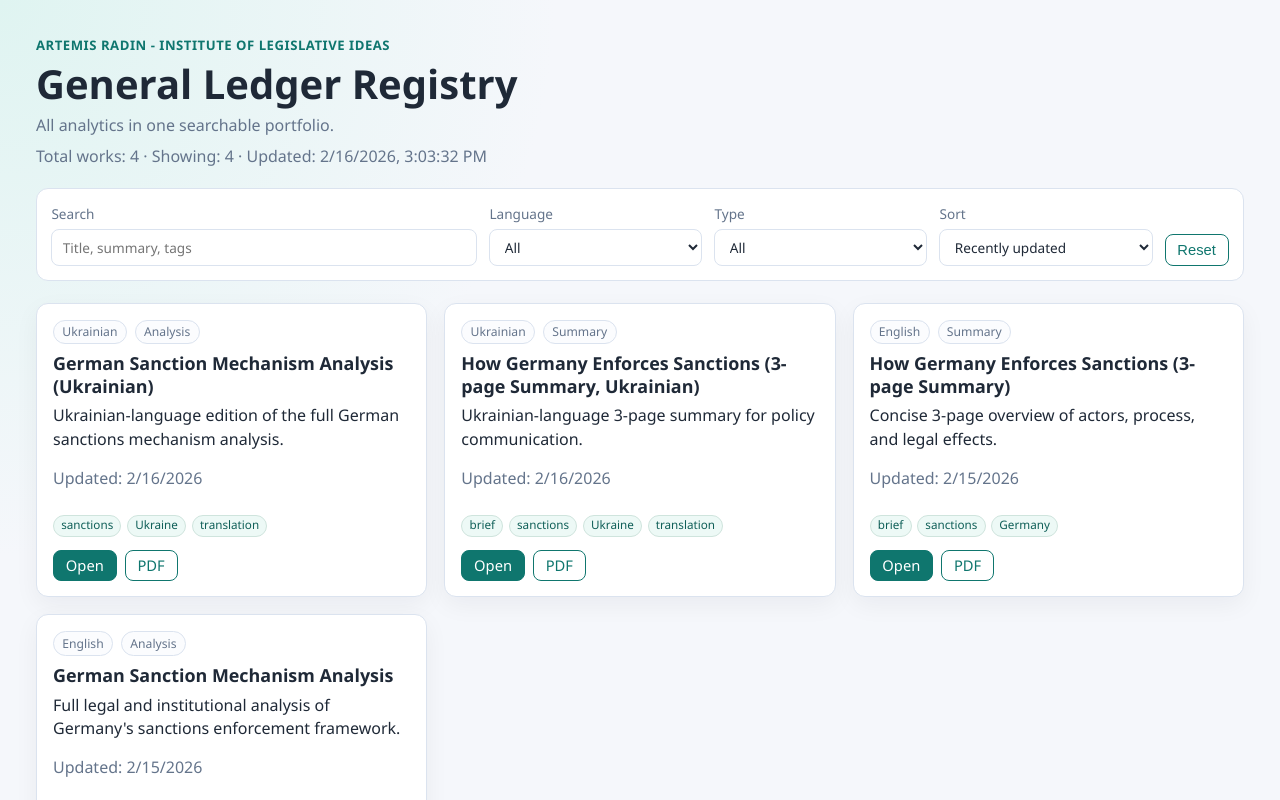
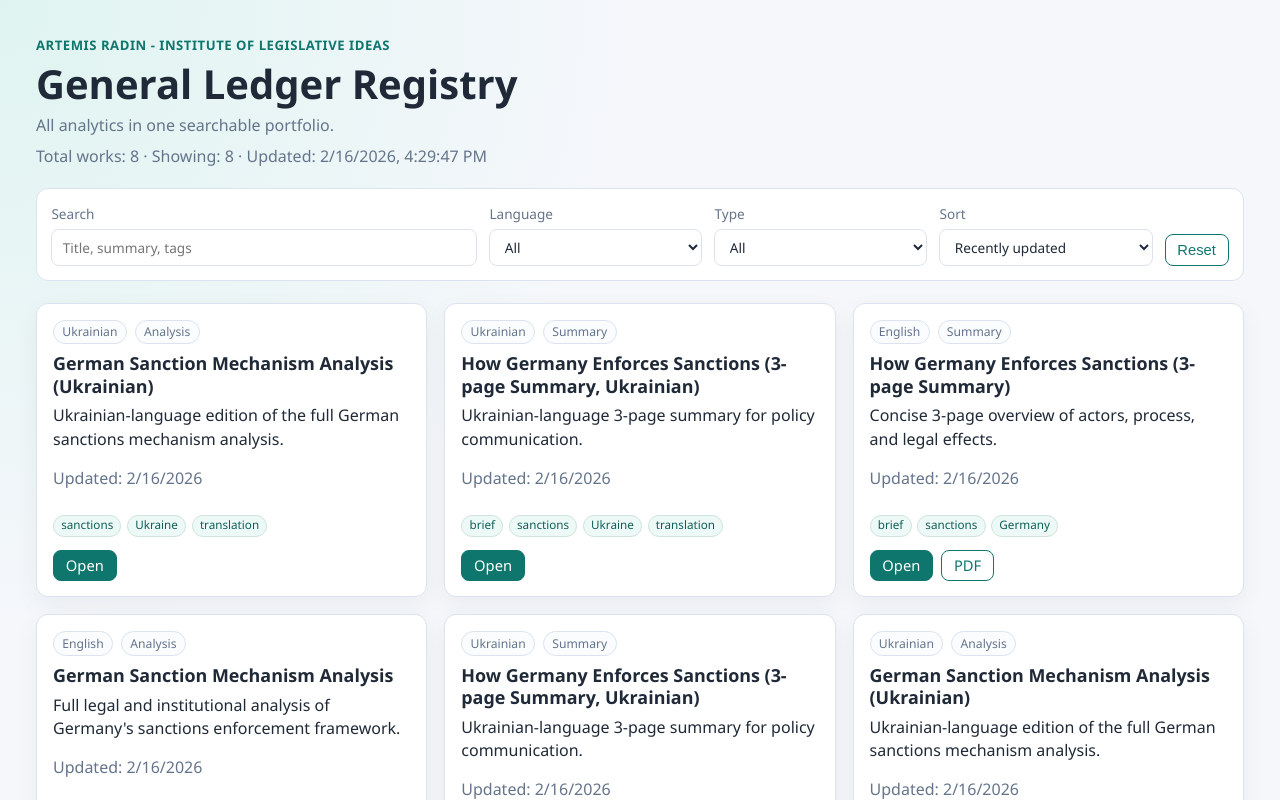
Before and after one commit to artemiusradin-png/izi-ledger-registry, a Next.js app: page / in a window 1280 px wide. Shown: the top 800 px of the page. Built offline with nearby package versions, Linux system fonts and the light colour scheme.

Commit message:
Fix broken Open entries by ignoring duplicate rendered filenames

```diff
--- a/content/registry.json
+++ b/content/registry.json
@@ -1,6 +1,6 @@
 {
-  "generatedAt": "2026-02-16T15:03:32.502Z",
-  "total": 4,
+  "generatedAt": "2026-02-16T16:29:47.461Z",
+  "total": 8,
   "works": [
     {
       "slug": "german-sanction-mechanism-analysis-ukr",
@@ -9,9 +9,9 @@
       "summary": "Ukrainian-language edition of the full German sanctions mechanism analysis.",
       "kind": "Analysis",
       "language": "Ukrainian",
-      "updatedAt": "2026-02-16T14:56:35.190Z",
+      "updatedAt": "2026-02-16T16:29:18.423Z",
       "htmlPath": "/rendered/German_Sanction_Mechanism_Analysis_UKR.html",
-      "pdfPath": "/rendered/German_Sanction_Mechanism_Analysis_UKR.pdf",
+      "pdfPath": null,
       "tags": [
         "sanctions",
         "Ukraine",
@@ -25,9 +25,9 @@
       "summary": "Ukrainian-language 3-page summary for policy communication.",
       "kind": "Summary",
       "language": "Ukrainian",
-      "updatedAt": "2026-02-16T14:56:26.583Z",
+      "updatedAt": "2026-02-16T16:29:15.690Z",
       "htmlPath": "/rendered/German_Sanctions_3Page_Summary_UKR.html",
-      "pdfPath": "/rendered/German_Sanctions_3Page_Summary_UKR.pdf",
+      "pdfPath": null,
       "tags": [
         "brief",
         "sanctions",
@@ -42,7 +42,7 @@
       "summary": "Concise 3-page overview of actors, process, and legal effects.",
       "kind": "Summary",
       "language": "English",
-      "updatedAt": "2026-02-15T09:01:43.058Z",
+      "updatedAt": "2026-02-16T16:29:08.913Z",
       "htmlPath": "/rendered/German_Sanctions_3Page_Summary.html",
       "pdfPath": "/rendered/German_Sanctions_3Page_Summary.pdf",
       "tags": [
@@ -58,7 +58,73 @@
       "summary": "Full legal and institutional analysis of Germany's sanctions enforcement framework.",
       "kind": "Analysis",
       "language": "English",
-      "updatedAt": "2026-02-15T08:50:54.188Z",
+      "updatedAt": "2026-02-16T16:28:57.355Z",
+      "htmlPath": "/rendered/German_Sanction_Mechanism_Analysis.html",
+      "pdfPath": "/rendered/German_Sanction_Mechanism_Analysis.pdf",
+      "tags": [
+        "sanctions",
+        "Germany",
+        "EU law",
+        "enforcement"
+      ]
+    },
+    {
+      "slug": "german-sanctions-3page-summary-ukr",
+      "fileName": "German_Sanctions_3Page_Summary_UKR",
+      "title": "How Germany Enforces Sanctions (3-page Summary, Ukrainian)",
+      "summary": "Ukrainian-language 3-page summary for policy communication.",
+      "kind": "Summary",
+      "language": "Ukrainian",
+      "updatedAt": "2026-02-16T16:28:29.447Z",
+      "htmlPath": "/rendered/German_Sanctions_3Page_Summary_UKR.html",
+      "pdfPath": "/rendered/German_Sanctions_3Page_Summary_UKR.pdf",
+      "tags": [
+        "brief",
+        "sanctions",
+        "Ukraine",
+        "translation"
+      ]
+    },
+    {
+      "slug": "german-sanction-mechanism-analysis-ukr",
+      "fileName": "German_Sanction_Mechanism_Analysis_UKR",
+      "title": "German Sanction Mechanism Analysis (Ukrainian)",
+      "summary": "Ukrainian-language edition of the full German sanctions mechanism analysis.",
+      "kind": "Analysis",
+      "language": "Ukrainian",
+      "updatedAt": "2026-02-16T16:28:26.871Z",
+      "htmlPath": "/rendered/German_Sanction_Mechanism_Analysis_UKR.html",
+      "pdfPath": "/rendered/German_Sanction_Mechanism_Analysis_UKR.pdf",
+      "tags": [
+        "sanctions",
+        "Ukraine",
+        "translation"
+      ]
+    },
+    {
+      "slug": "german-sanctions-3page-summary",
+      "fileName": "German_Sanctions_3Page_Summary",
+      "title": "How Germany Enforces Sanctions (3-page Summary)",
+      "summary": "Concise 3-page overview of actors, process, and legal effects.",
+      "kind": "Summary",
+      "language": "English",
+      "updatedAt": "2026-02-16T16:28:24.229Z",
+      "htmlPath": "/rendered/German_Sanctions_3Page_Summary.html",
+      "pdfPath": "/rendered/German_Sanctions_3Page_Summary.pdf",
+      "tags": [
+        "brief",
+        "sanctions",
+        "Germany"
+      ]
+    },
+    {
+      "slug": "german-sanction-mechanism-analysis",
+      "fileName": "German_Sanction_Mechanism_Analysis",
+      "title": "German Sanction Mechanism Analysis",
+      "summary": "Full legal and institutional analysis of Germany's sanctions enforcement framework.",
+      "kind": "Analysis",
+      "language": "English",
+      "updatedAt": "2026-02-16T16:28:21.077Z",
       "htmlPath": "/rendered/German_Sanction_Mechanism_Analysis.html",
       "pdfPath": "/rendered/German_Sanction_Mechanism_Analysis.pdf",
       "tags": [
```
Also changed, not shown: scripts/ingest-rendered.mjs (+23 -9 lines), 14 other files (tests, documents, lock files or other folders).
